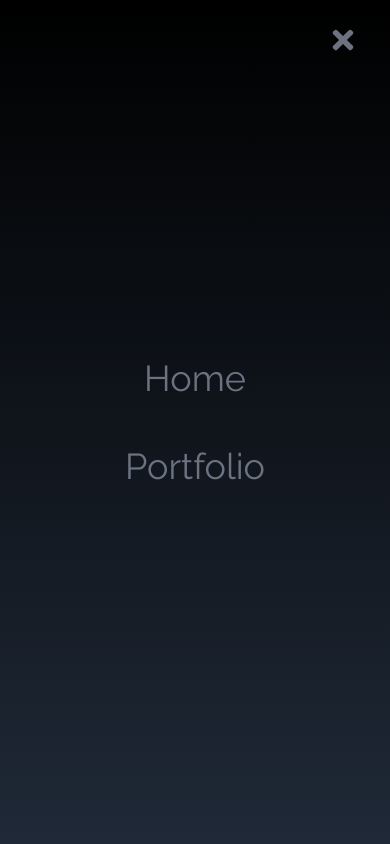
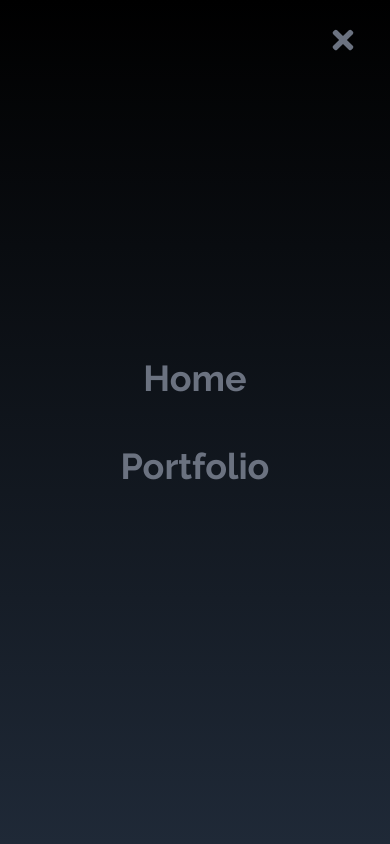
Before and after one commit to benjaminl4917/website-portfolio, a React (Create React App) app: page / in a window 390 px wide. Both pictures are taken after a click on the element 351 px from the left and 40 px from the top of the page. Shown: the top 844 px of the page. Built offline with nearby package versions, Linux system fonts and the light colour scheme.

Commit message:
made color changes to NavBar

```diff
--- a/src/components/NavBar.jsx
+++ b/src/components/NavBar.jsx
@@ -45,7 +45,7 @@ const NavBar = () => {
         {nav && (
             <ul className="flex flex-col justify-center items-center absolute top-0 left-0 w-full h-screen bg-gradient-to-b from-black to-gray-800 text-gray-500">
             {links.map(({id, link}) => (
-                <li key={id} className="px-4 cursor-pointer capitalize py-6 text-4xl">
+                <li key={id} className="px-4 cursor-pointer capitalize font-bold py-6 text-4xl hover:text-customRed">
                     <Link
                         onClick={() => setNav(!nav)}
                         to={link}
```
